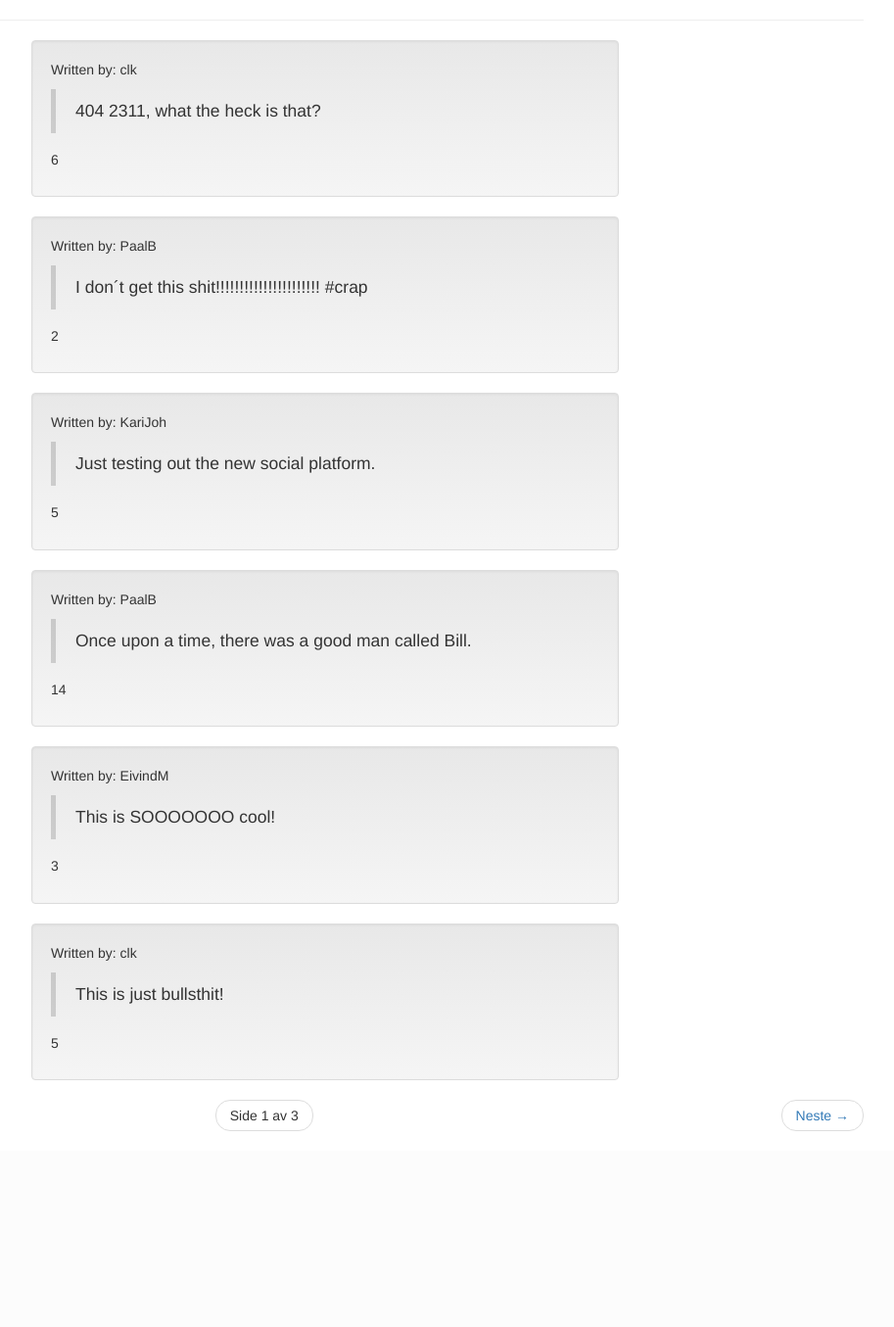
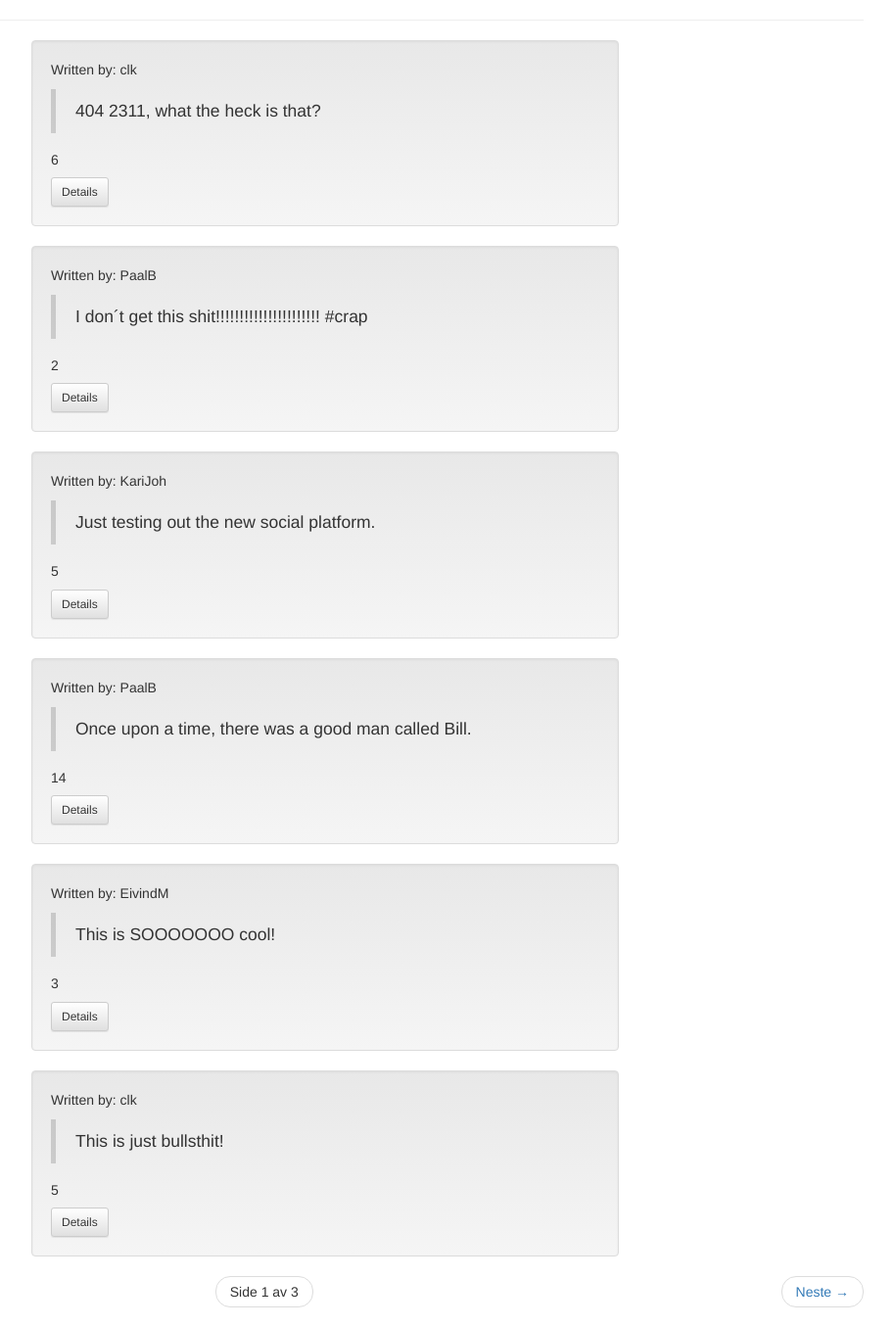
Before and after one commit to CLKarlsen/kvittr, a Django app: page /kvittr_messages/ in a window 1280 px wide. Shown: the part 151-1506 px from the top of the page at 98% size, without its empty margins (328-1241 px from the left). Before the commit the page ends 1306 px from the top, so only its background shows below. Run offline with Django 3.2, Linux system fonts and the light colour scheme; data comes from the database, SQL or seed files in the repository; some libraries are stand-ins or nearby versions.

Commit message:
Created a detail button that links to the detail page.

```diff
--- a/kvittr/kvittr_messages/templates/kvittr_messages/message_listing.html
+++ b/kvittr/kvittr_messages/templates/kvittr_messages/message_listing.html
@@ -39,6 +39,7 @@
         {% endif %}
 
                 <h5 id="id-likes-for-message-{{ message.id }}"> {{ message.likes }}</h5>
+                <a href="{% url 'message_details' message.id %}" class="btn btn-sm btn-default">Details</a>
             </li>
         {% endfor %}
         </ul>
```
